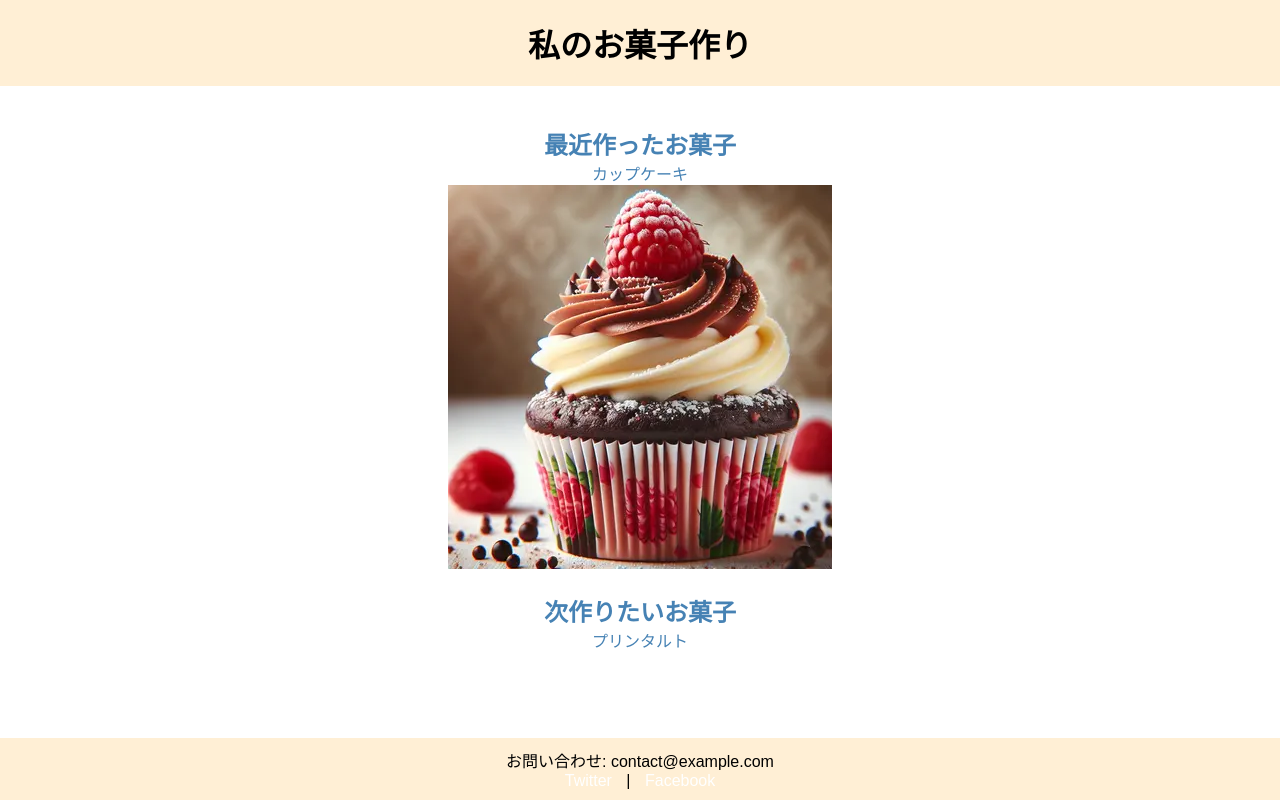
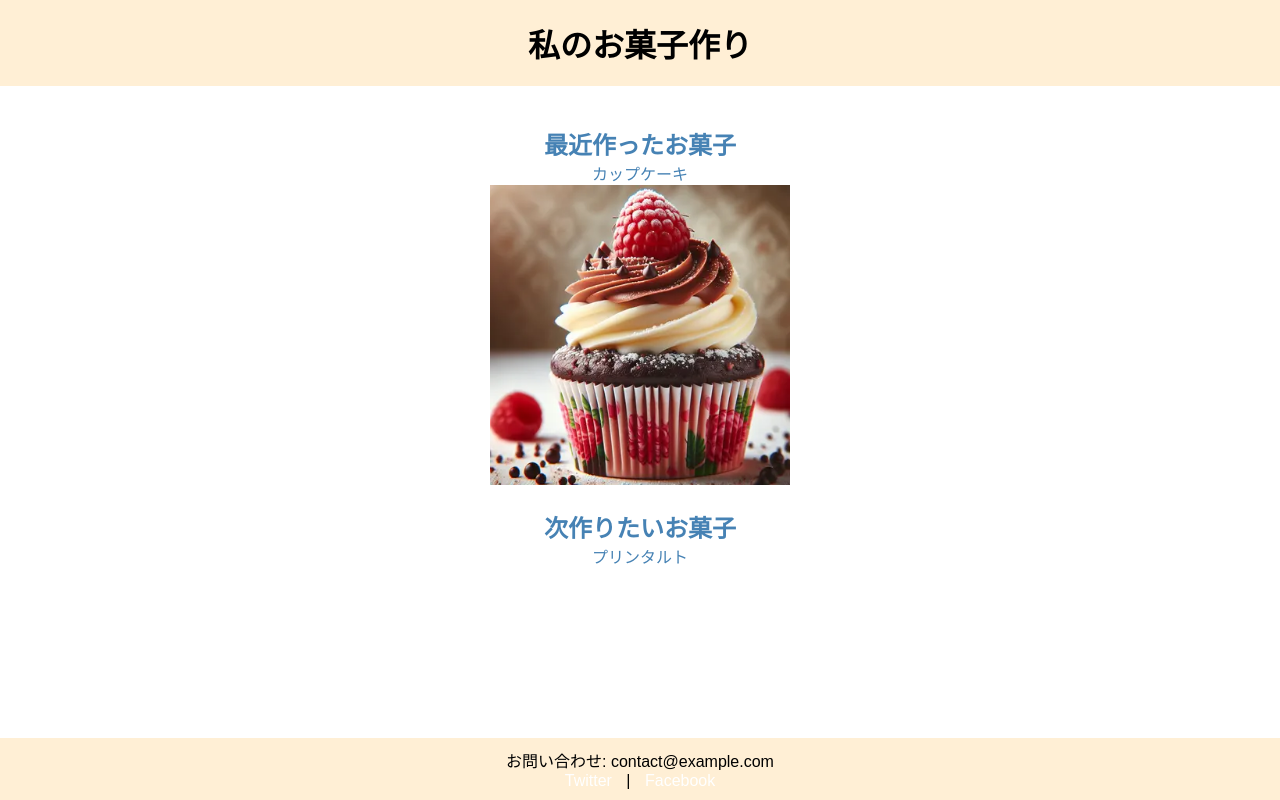
Before and after one commit to tomopee/tomop_pages, a plain HTML site: page index.html in a window 1280 px wide. Drawn offline with Linux system fonts and the light colour scheme.

Commit message:
Update index.html

```diff
--- a/index.html
+++ b/index.html
@@ -66,7 +66,7 @@
         <section>
             <h2>最近作ったお菓子</h2>
             <p>カップケーキ</p>
-            <img src="https://github.com/tomopee/tomop_pages/blob/main/カップケーキ.jpg?raw=true" alt="サンプル">
+            <img src="https://github.com/tomopee/tomop_pages/blob/main/カップケーキ.jpg?raw=true" alt="サンプル"width="300px">
         </section>
 
         <section>
```
